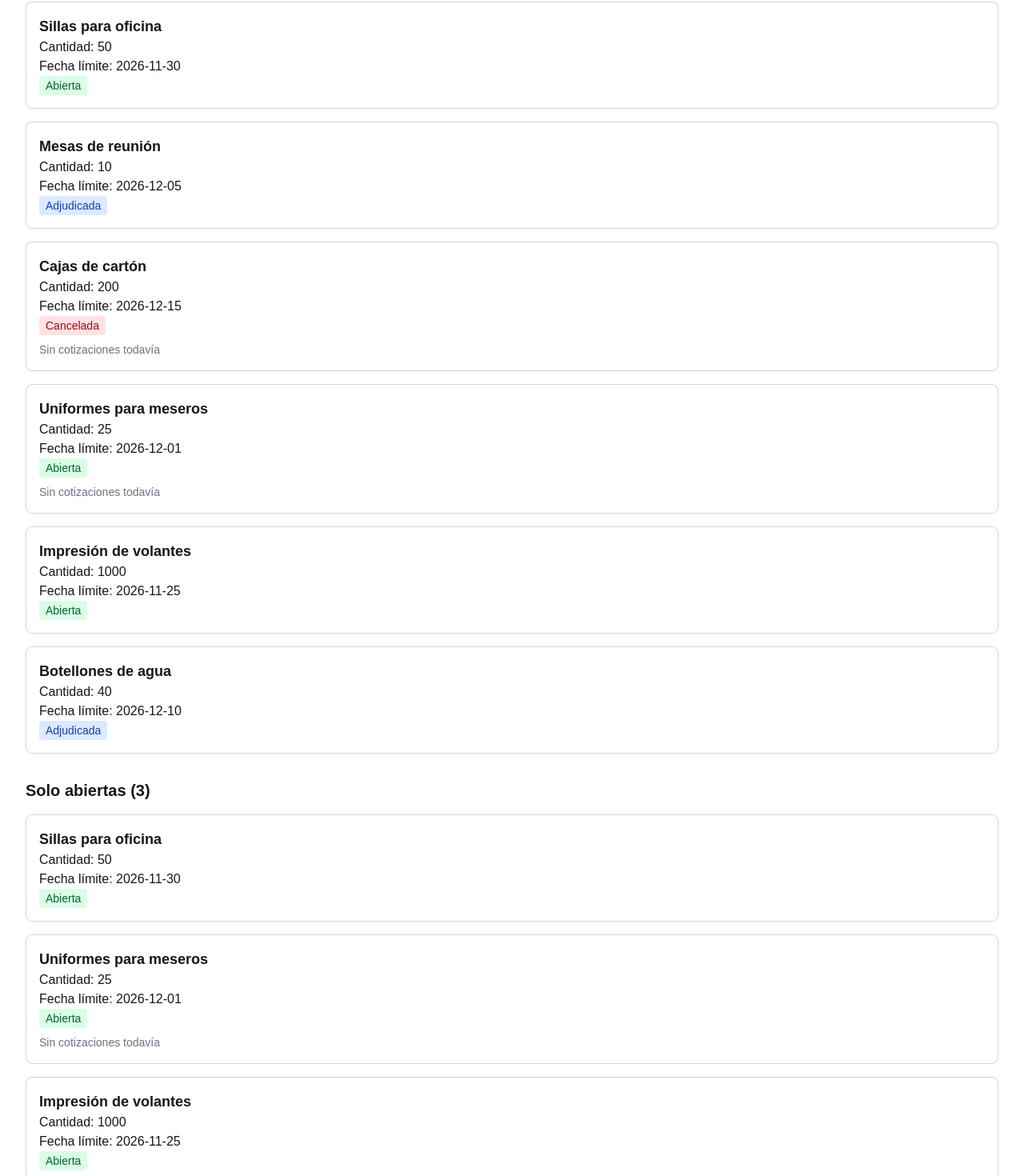
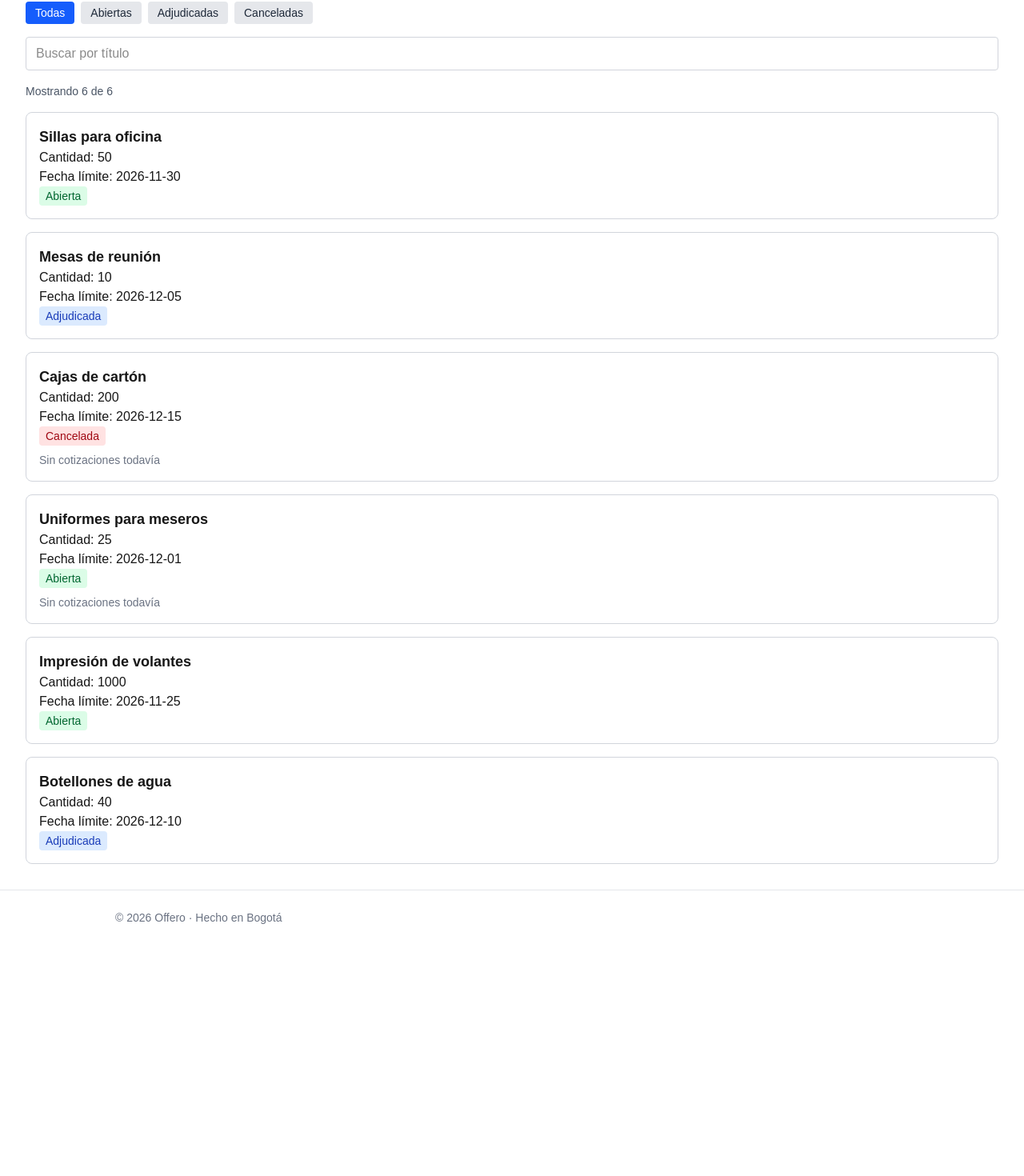
Before and after one commit to diegodani2030/App-Offero, a Next.js app in the folder app-offero/: page /practica/wilson in a window 1280 px wide. Shown: the part 139-1609 px from the top of the page at 80% size. After the commit the page ends 1320 px from the top, so only its background shows below. Built offline with nearby package versions, Linux system fonts and the light colour scheme.

Commit message:
practica(wilson): react 3
Co-Authored-By: Claude Opus 5.5 <noreply@anthropic.com>

```diff
--- a/app-offero/src/app/practica/wilson/page.js
+++ b/app-offero/src/app/practica/wilson/page.js
@@ -1,30 +1,17 @@
-import ListaSolicitudes from "@/components/practica/wilson/ListaSolicitudes";
+import PanelSolicitudes from "@/components/practica/wilson/PanelSolicitudes";
 import { solicitudes } from "./datos";
 
 export default function PracticaWilson() {
-  // Reto: filter deja solo las abiertas antes de pintarlas.
-  const abiertas = solicitudes.filter((s) => s.estado === "open");
-
   return (
     <main className="p-8">
-      {/* Condicional 3 (ternario): singular o plural según cuántas haya. */}
+      {/* Ternario: singular o plural según cuántas haya. */}
       <h1 className="text-2xl font-bold">
         {solicitudes.length === 1
           ? "1 solicitud"
           : `${solicitudes.length} solicitudes`}
       </h1>
       <div className="mt-4">
-        <ListaSolicitudes items={solicitudes} />
-      </div>
-
-      <h2 className="mt-8 text-xl font-bold">Solo abiertas ({abiertas.length})</h2>
-      <div className="mt-4">
-        <ListaSolicitudes items={abiertas} />
-      </div>
-
-      <h2 className="mt-8 text-xl font-bold">Lista vacía</h2>
-      <div className="mt-4">
-        <ListaSolicitudes items={[]} />
+        <PanelSolicitudes items={solicitudes} />
       </div>
     </main>
   );
--- /dev/null
+++ b/app-offero/src/components/practica/wilson/FiltroEstado.js
@@ -0,0 +1,29 @@
+// Hijo sin estado propio: recibe el valor actual y una función para avisarle al padre.
+const opciones = [
+  { valor: "todas", texto: "Todas" },
+  { valor: "open", texto: "Abiertas" },
+  { valor: "awarded", texto: "Adjudicadas" },
+  { valor: "cancelled", texto: "Canceladas" },
+];
+
+export default function FiltroEstado({ valor, onCambiar }) {
+  return (
+    <div className="flex flex-wrap gap-2">
+      {opciones.map((opcion) => (
+        <button
+          key={opcion.valor}
+          type="button"
+          // Se pasa una función flecha: onCambiar se llama solo al hacer clic.
+          onClick={() => onCambiar(opcion.valor)}
+          className={`rounded px-3 py-1 text-sm ${
+            valor === opcion.valor
+              ? "bg-blue-600 text-white"
+              : "bg-gray-200 text-gray-800"
+          }`}
+        >
+          {opcion.texto}
+        </button>
+      ))}
+    </div>
+  );
+}
--- /dev/null
+++ b/app-offero/src/components/practica/wilson/PanelSolicitudes.js
@@ -0,0 +1,36 @@
+"use client";
+
+import { useState } from "react";
+import FiltroEstado from "./FiltroEstado";
+import ListaSolicitudes from "./ListaSolicitudes";
+
+export default function PanelSolicitudes({ items }) {
+  // El estado vive en el padre: cuando cambia, React vuelve a pintar el panel.
+  const [estadoActivo, setEstadoActivo] = useState("todas");
+  // Reto: segundo estado para buscar por título.
+  const [busqueda, setBusqueda] = useState("");
+
+  // La lista visible se calcula en cada render; no se guarda en otro estado.
+  const visibles = items
+    .filter((item) => estadoActivo === "todas" || item.estado === estadoActivo)
+    .filter((item) =>
+      item.titulo.toLowerCase().includes(busqueda.toLowerCase()),
+    );
+
+  return (
+    <section className="flex flex-col gap-4">
+      <FiltroEstado valor={estadoActivo} onCambiar={setEstadoActivo} />
+      <input
+        type="text"
+        value={busqueda}
+        onChange={(e) => setBusqueda(e.target.value)}
+        placeholder="Buscar por título"
+        className="rounded border border-gray-300 px-3 py-2"
+      />
+      <p className="text-sm text-gray-600">
+        Mostrando {visibles.length} de {items.length}
+      </p>
+      <ListaSolicitudes items={visibles} />
+    </section>
+  );
+}
```
